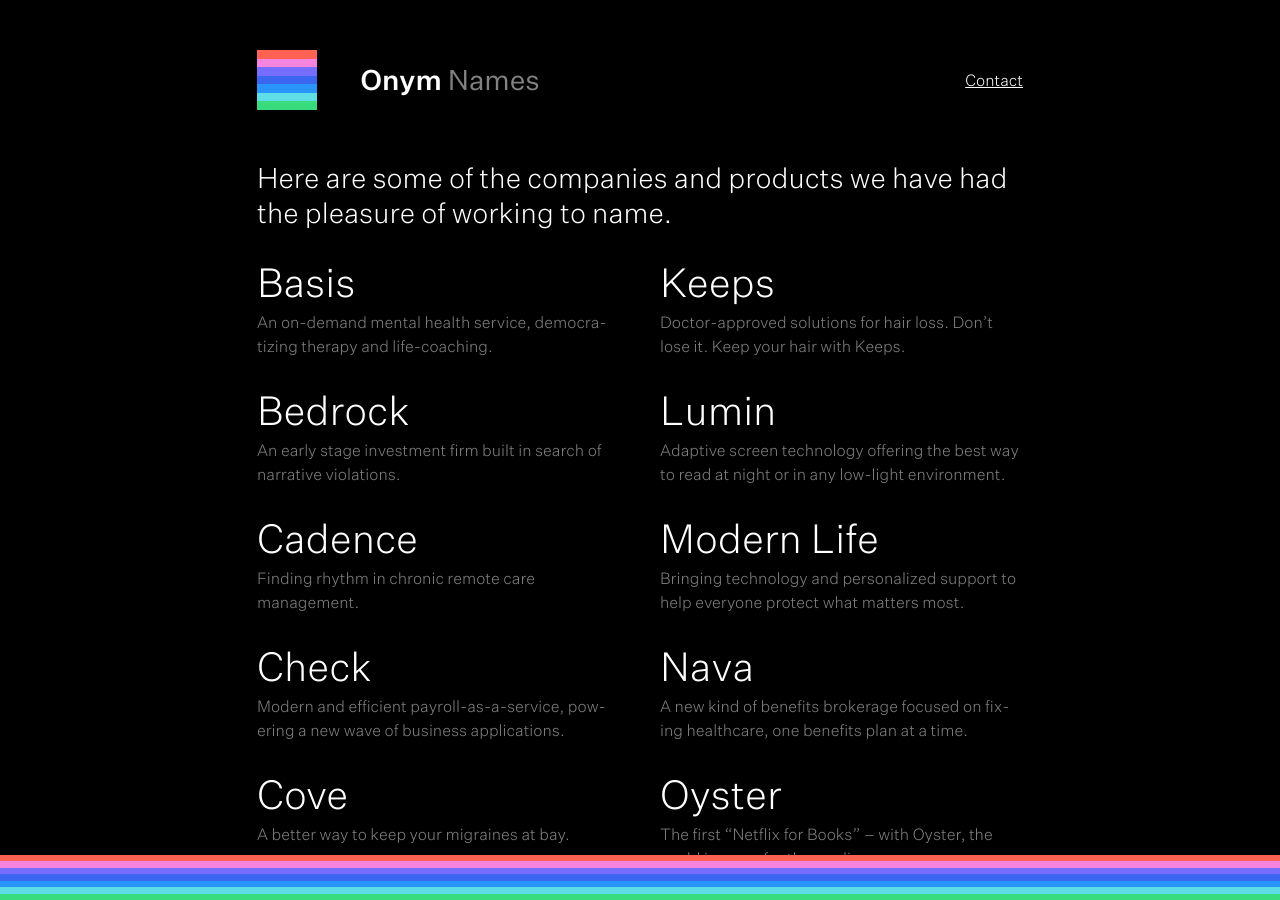
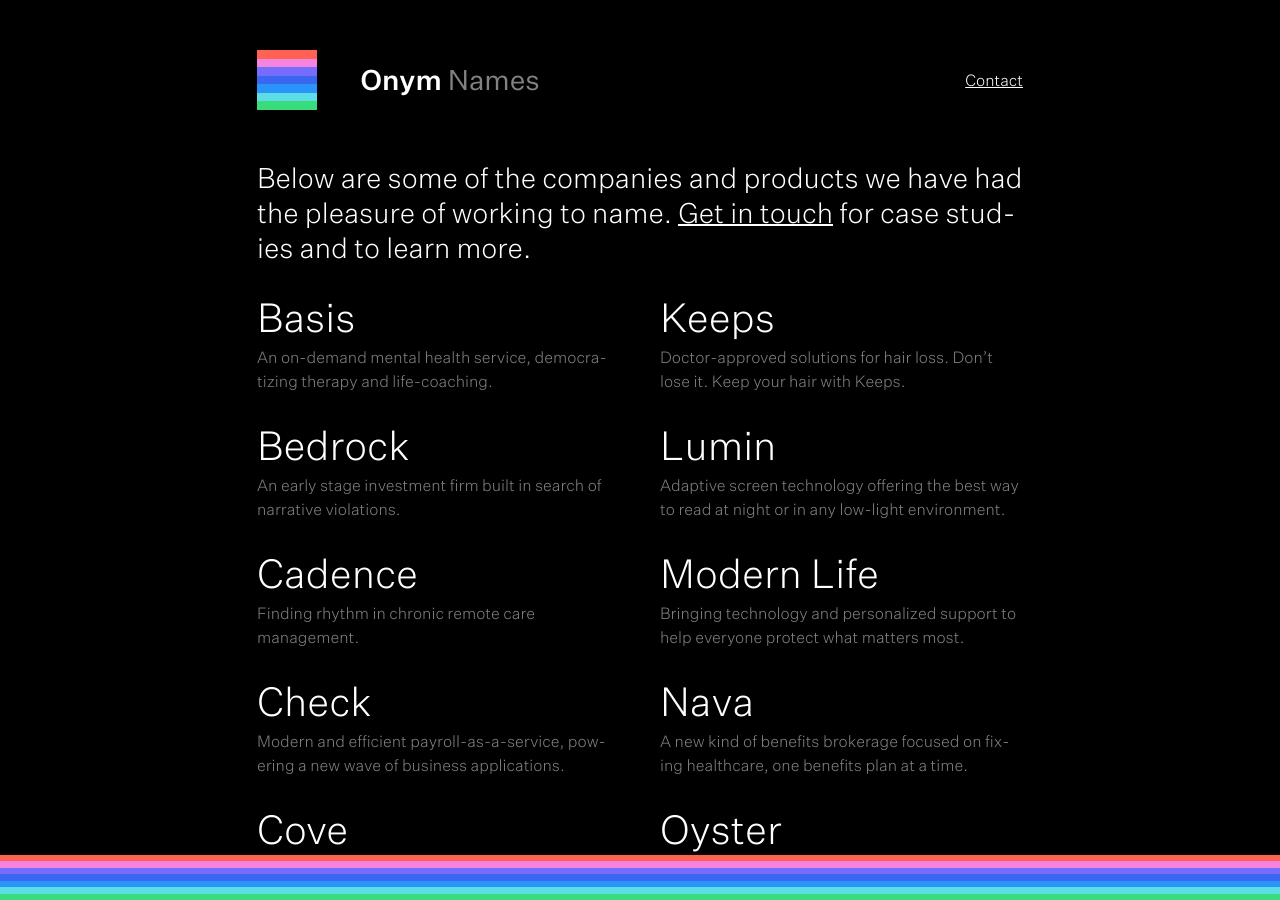
Before and after one commit to onymco/onym.co, a Jekyll site: the page built from names.md, in a window 1280 px wide and 900 px high. Built offline with Jekyll 4.4.1, drawn with Linux system fonts in a browser that asks for light colours; our own code applies the rules of GitHub Pages for plain Markdown files.

Commit message:
Update names.md

```diff
--- a/names.md
+++ b/names.md
@@ -3,7 +3,8 @@ title: "Onym"
 subtitle: "Names"
 ---
 
-Here are some of the companies and products we have had the pleasure of working to name.
+Below are some of the companies and products we have had the pleasure of working to name.
+[Get in touch](mailto: contact@onym.co) for case studies and to learn more.
 
 - ## Basis
   An on-demand mental health service, democratizing therapy and life-coaching.
```
